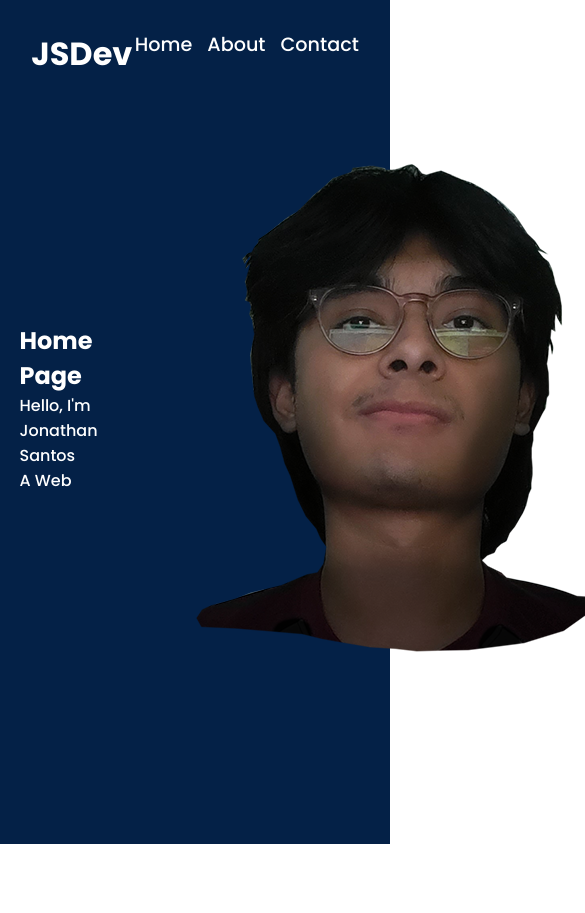
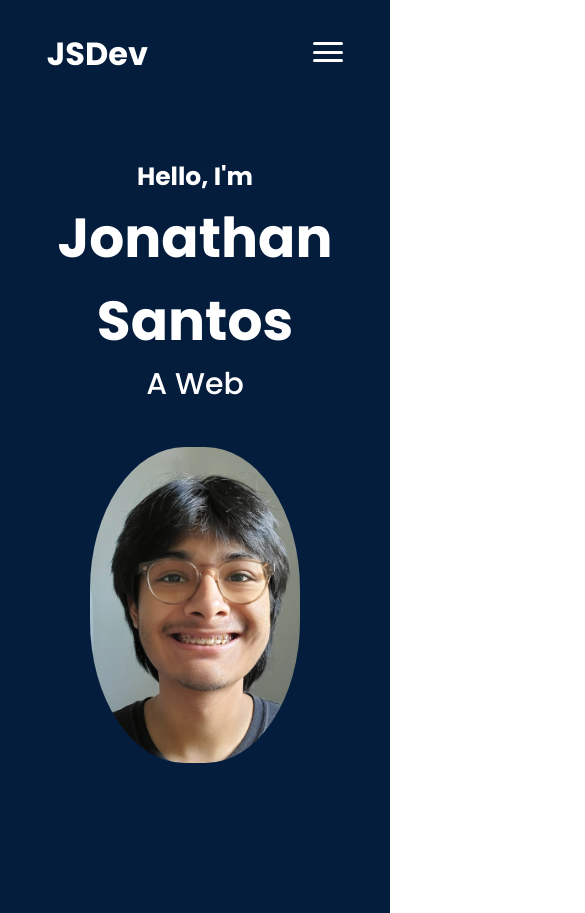
Before and after one commit to RonzyOnOF/portfolio, a React (Vite) app: page / in a window 390 px wide. Shown: the top 913 px of the page, 585 px wide, since content can reach past the window. Before the commit the page ends 844 px from the top, so only its background shows below. Built offline with nearby package versions, Linux system fonts and the light colour scheme.

Commit message:
add hamburger menu when screen size is smaller and work on responsive design for home page

```diff
--- a/src/components/coverPage/CoverPage.jsx
+++ b/src/components/coverPage/CoverPage.jsx
@@ -1,16 +1,15 @@
 import { Typewriter } from 'react-simple-typewriter'
 import styles from './CoverPage.module.css';
-import me from '../../../public/images/portme.png';
+import me from '../../../public/images/portfolioMe.png';
 
 export const CoverPage = () => {
     return (
         <>
             <div className={styles.coverText}>
                 <div className={styles.text}>
-                    <h2>Home Page</h2>
-                    <p>Hello, I'm</p>
-                    <p>Jonathan Santos</p>
-                    <p>A<Typewriter
+                    <h3>Hello, I'm</h3>
+                    <p id={styles.name}>Jonathan Santos</p>
+                    <p id={styles.typewriter}>A<Typewriter
                         words={[' Web Content Editor', ' Web Developer']}
                         loop={0 | false}
                         deleteSpeed={100}
--- a/src/components/coverPage/CoverPage.module.css
+++ b/src/components/coverPage/CoverPage.module.css
@@ -1,8 +1,104 @@
-
 
 .coverText {
-    padding: 50px 5%;
+    padding: 50px 18%;
     display: flex;
     align-items: center;
     justify-content: space-between;
+    flex-wrap: wrap;
 }
+
+.coverText img {
+    width: 30%;
+    border-radius: 45%;
+}
+
+.text {
+    width: 55%;
+}
+
+
+.text h3 {
+    font-size: 25px;
+}
+
+#name {
+    font-size: 65px;
+    font-weight: 700;
+}
+
+#typewriter {
+    font-size: 35px;
+}
+
+@media screen and (max-width: 1210px) {
+
+
+    .coverText img {
+        width: 35%;
+    }
+
+    #name {
+        font-size: 55px;
+        font-weight: 700;
+    }
+
+    #typewriter {
+        font-size: 30px;
+    }
+
+}
+
+@media screen and (max-width: 914px) {
+
+
+    .coverText {
+        justify-content: center;
+        gap: 40px;
+        text-align: center;
+    }
+
+    .text {
+        width: 90%;
+    }
+
+    .coverText img {
+        width: 60%;
+    }
+}
+
+@media screen and (max-width: 730px) {
+
+    .coverText {
+        padding: 50px 5%;
+        overflow: hidden;
+    }
+
+    .text {
+        max-width: 100%;
+    }
+}
+
+@media screen and (max-width: 300px) {
+
+    .text {
+        width: 90%;
+        border: 2px solid red;
+    }
+
+    .text h3 {
+        font-size: 18px;
+    }
+
+
+    #name {
+        font-size: 30px;
+    }
+
+    #typewriter {
+        font-size: 20px;
+    }
+
+    .coverText {
+        gap: 80px;
+    }
+}
--- a/src/components/navbar/Navbar.jsx
+++ b/src/components/navbar/Navbar.jsx
@@ -1,16 +1,48 @@
 import styles from './Navbar.module.css';
-import logo from '../../../public/images/jsDev2.png';
+import { useState, useEffect } from 'react';
+import { motion } from 'framer-motion';
 
 export const Navbar = () => {
+
+    const [isClicked, setIsClicked] = useState();
+    const [width, setWidth] = useState();
+
+    const toggleClick = () => {
+        setIsClicked(!isClicked);
+    }
+
+    const getWidth = () => {
+        return window.innerWidth;
+    }
+
+    useEffect(() => {
+        function handleResize() {
+            setWidth(getWidth());
+          }
+        window.addEventListener('resize', handleResize);
+        return () => window.removeEventListener('resize', handleResize);
+    }, [])
+
+    if(isClicked && width >= 880) {
+        setIsClicked(false);
+    }
+
+
     return(
         <>
             <nav className={styles.navBar}>
                 <h1 id={styles.name}>JSDev</h1>
-                <ul className={styles.list}>
+                <ul className={isClicked ? styles.listActive : styles.list}>
                     <a><li>Home</li></a>
                     <a><li>About</li></a>
+                    <a><li>Projects</li></a>
                     <a><li>Contact</li></a>
                 </ul>
+                <a className={styles.toggleButton} onClick={toggleClick}>
+                    <span className={styles.bar}></span>
+                    <span className={styles.bar}></span>
+                    <span className={styles.bar}></span>
+                </a>
             </nav>
         </>
     )
--- a/src/components/navbar/Navbar.module.css
+++ b/src/components/navbar/Navbar.module.css
@@ -1,7 +1,9 @@
 .navBar {
-    padding: 30px 8%;
+    padding: 30px 12%;
     display: flex;
     justify-content: space-between;
+    align-items: center;
+    position: relative;
 }
 
 #name {
@@ -12,7 +14,7 @@
 
 .list {
     display: flex;
-    gap: 15px;
+    gap: 20px;
     color: white;
 }
 
@@ -21,3 +23,61 @@ a {
     font-size: 1.2rem;
     cursor: pointer;
 }
+
+a:hover {
+    color: rgb(35, 79, 223);
+    transition: 0.2s;
+}
+
+.toggleButton {
+    display: none;
+    position: absolute;
+    top: 42px;
+    right: 12%;
+    flex-direction: column;
+    justify-content: space-between;
+    width: 30px;
+    height: 20px;
+}
+
+.bar {
+    height: 3px;
+    width: 100%;
+    background-color: white;
+    border-radius: 5px;
+}
+
+@media screen and (max-width: 880px) {
+
+    .toggleButton {
+        display: flex;
+    }
+
+    .list {
+        display: none;
+    }
+
+    .navBar {
+        flex-direction: column;
+        align-items: flex-start;
+
+    }
+
+    .listActive {
+        flex-direction: column;
+        width: 100%;
+        background-color: white;
+    }
+
+    .listActive li {
+        text-align: center;
+        color: black;
+        position: relative;
+    }
+
+    .listActive {
+        display: flex;
+    }
+
+
+}
--- a/src/pages/home/Home.module.css
+++ b/src/pages/home/Home.module.css
@@ -1,6 +1,7 @@
 
 .homeContainer {
-    background-color: #042147;
-    height: 100vh;
+    background-color: #041d3d;
+    min-height: 100vh;
     color: white;
+    padding-bottom: 100px;
 }
```
Also changed, not shown: public/images/portfolioMe.png (added), public/images/portme.png (deleted).
